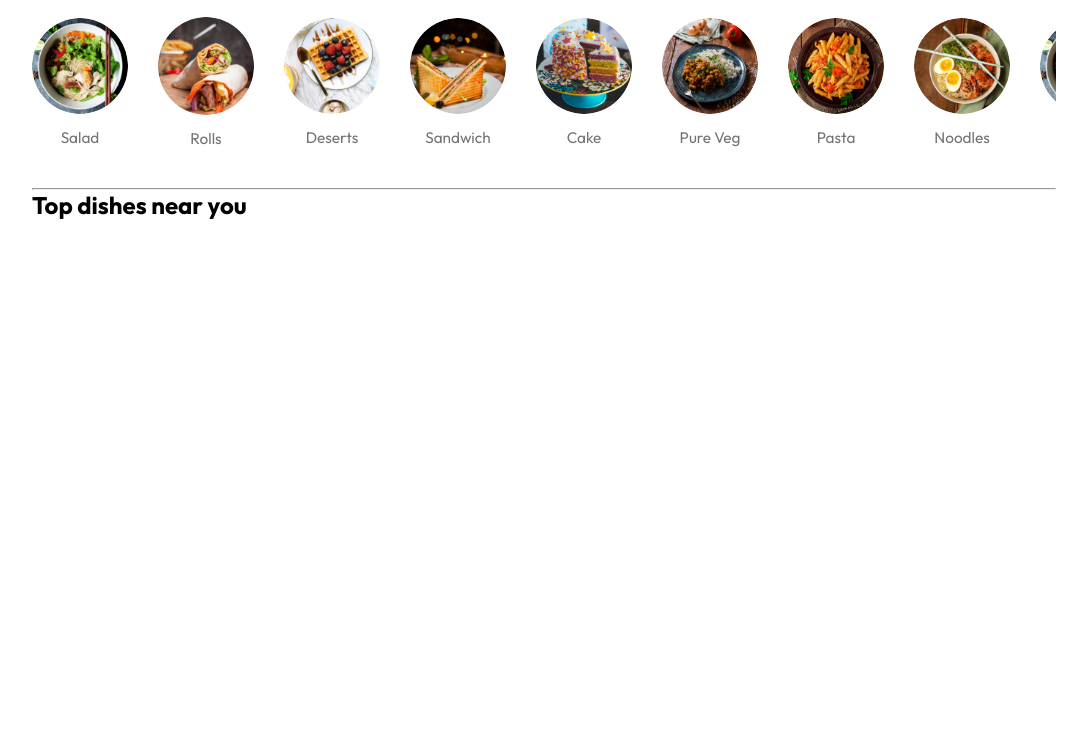
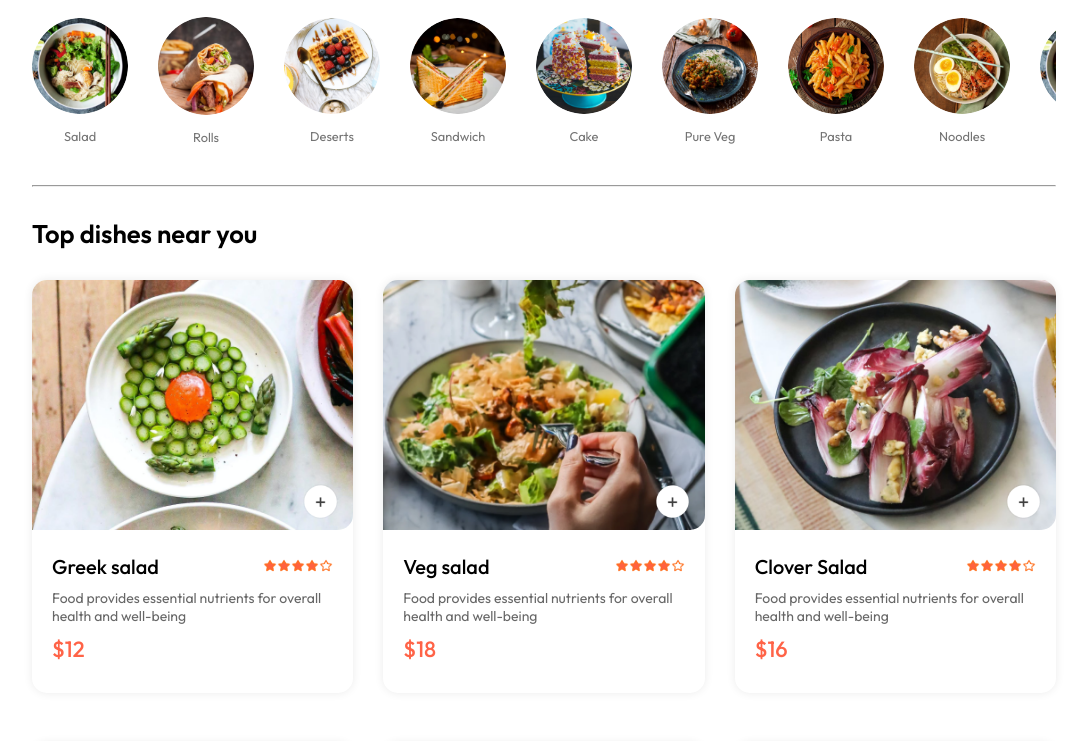
Before and after one commit to sohailmomin712/Food-Web, a React (Vite) app in the folder Food-Website/: page / in a window 1280 px wide. Shown: the part 700-1441 px from the top of the page, without its empty margins (96-1183 px from the left). Before the commit the page ends 920 px from the top, so only its background shows below. Built offline with nearby package versions, Linux system fonts and the light colour scheme.

Commit message:
added new functionalities add to cart

```diff
--- a/Food-Website/src/Context/StoreContext.jsx
+++ b/Food-Website/src/Context/StoreContext.jsx
@@ -1,8 +1,19 @@
-import { createContext } from "react";
+import { createContext, useState } from "react";
 import { food_list } from "../assets/assets";
 export const StoreContext = createContext(null)
 
 const StoreContextProvider = (props) => {
+    const [cartItems, setCartItems] = useState({})
+
+    const addToCart = (itemId) => {
+        if (!cartItems[itemId]) {
+            setCartItems((prev) => ({ ...prev, [itemId]: 1 }))
+        }
+        else{
+            setCartItems((prev)=>({...prev,[itemId]:prev[itemId]+1}))
+        }
+    }
+
     const ContextValue = {
         food_list
     }
--- a/Food-Website/src/components/ExploreMenu/ExploreMenu.css
+++ b/Food-Website/src/components/ExploreMenu/ExploreMenu.css
@@ -39,7 +39,7 @@
 .Explore-Menu-List-Item p {
     margin-top: 10px;
     color: #747474;
-    font-size: max(1.2vw, 13px);
+    font-size: max(1.0vw, 10px);
     cursor: pointer;
 }
 
--- a/Food-Website/src/components/FoodDsiplay/FoodDisplay.css
+++ b/Food-Website/src/components/FoodDsiplay/FoodDisplay.css
@@ -0,0 +1,14 @@
+.food-display{
+    margin-top: 30px;
+}
+.food-display h2{
+    font-size: max(2vw,24px);
+    font-weight: 600;
+}
+.food-display-list{
+    display: grid;
+    grid-template-columns: repeat(auto-fill,minmax(240px,1fr));
+    margin-top: 30px;
+    gap: 30px;
+    row-gap: 50px;
+}
--- a/Food-Website/src/components/FoodDsiplay/FoodDisplay.jsx
+++ b/Food-Website/src/components/FoodDsiplay/FoodDisplay.jsx
@@ -1,16 +1,17 @@
 import { useContext } from 'react'
 import './FoodDisplay.css'
 import { StoreContext } from '../../Context/StoreContext'
+import FoodItem from '../FoodItem/FoodItem'
 
-const FoodDisplay = ({category}) => {
+const FoodDisplay = ({ category }) => {
     const { food_list } = useContext(StoreContext)
     return (
         <div className='food-display' id='food-display'>
             <h2>Top dishes near you</h2>
             <div className='food-display-list'>
                 {
-                    food_list.map((item,index)=>{
-                        return
+                    food_list.map((item, index) => {
+                        return <FoodItem key={index} id={item._id} name={item.name} description={item.description} price={item.price} image={item.image} />
                     })
                 }
             </div>
--- a/Food-Website/src/components/FoodItem/FoodItem.css
+++ b/Food-Website/src/components/FoodItem/FoodItem.css
@@ -0,0 +1,70 @@
+.food-item {
+    width: 100%;
+    margin: auto;
+    border-radius: 15px;
+    box-shadow: 0px 0px 10px #00000015;
+    transition: 0.3s;
+    animation: FadeIn 3s;
+}
+
+.food-item-image {
+    width: 100%;
+    border-radius: 15px 15px 15px 0px;
+}
+
+.food-item-info {
+    padding: 20px;
+}
+
+.food-item-name-rating {
+    display: flex;
+    justify-content: space-between;
+    align-items: center;
+    margin-bottom: 10px;
+}
+
+.food-item-name-rating p {
+    font-size: 20px;
+    font-weight: 500;
+}
+
+.food-item-name-rating img {
+    width: 70px;
+}
+
+.food-item-desc {
+    color: #676767;
+    font-size: 14px;
+}
+
+.food-item-price {
+    color: tomato;
+    font-size: 22px;
+    font-weight: 500;
+    margin: 10px 0px;
+}
+.food-item-img-container{
+    position: relative;
+}
+
+.food-item-img-container .add{
+    width: 35px;
+    position: absolute;
+    bottom: 15px;
+    right: 15px;
+    border-radius: 50%;
+}
+.food-item-counter{
+    position: absolute;
+    bottom: 15px;
+    right: 15px;
+    display: flex;
+    align-items: center;
+    gap: 10px;
+    padding: 6px;
+    border-radius: 50px;
+    background-color: white;
+}
+.food-item-counter img{
+    width: 30px;
+}
--- a/Food-Website/src/components/FoodItem/FoodItem.jsx
+++ b/Food-Website/src/components/FoodItem/FoodItem.jsx
@@ -1,11 +1,39 @@
-import React from 'react'
-import './FoodItem.css'
-const FoodItem = () => {
+import { useState } from "react";
+import { assets } from "../../assets/assets";
+import "./FoodItem.css";
+
+const FoodItem = ({ id, name, price, description, image }) => {
+  const [itemCount, setItemCount] = useState(0);
+
   return (
-    <div>
+    <div className="food-item">
+      <div className="food-item-img-container">
+        <img className="food-item-image" src={image} alt={`${name}`} />
+        {!itemCount ? (
+          <img
+            className="add"
+            onClick={() => setItemCount(prev => prev + 1)}
+            src={assets.add_icon_white}
+            alt="Add item"
+          />
+        ) : (
+          <div className="food-item-counter">
+            <img onClick={() => setItemCount(prev => prev - 1)} src={assets.remove_icon_red} alt="" />
+            <p>{itemCount}</p>
+            <img onClick={() => setItemCount(prev => prev + 1)} src={assets.add_icon_green} />
+          </div>
+        )}
+      </div>
+      <div className="food-item-info">
+        <div className="food-item-name-rating">
+          <p>{name}</p>
+          <img src={assets.rating_starts} alt="Rating stars" />
+        </div>
+        <p className="food-item-desc">{description}</p>
+        <p className="food-item-price">${price}</p>
+      </div>
+    </div>
+  );
+};
 
-    </div>
-  )
-}
-
-export default FoodItem
+export default FoodItem;
```
